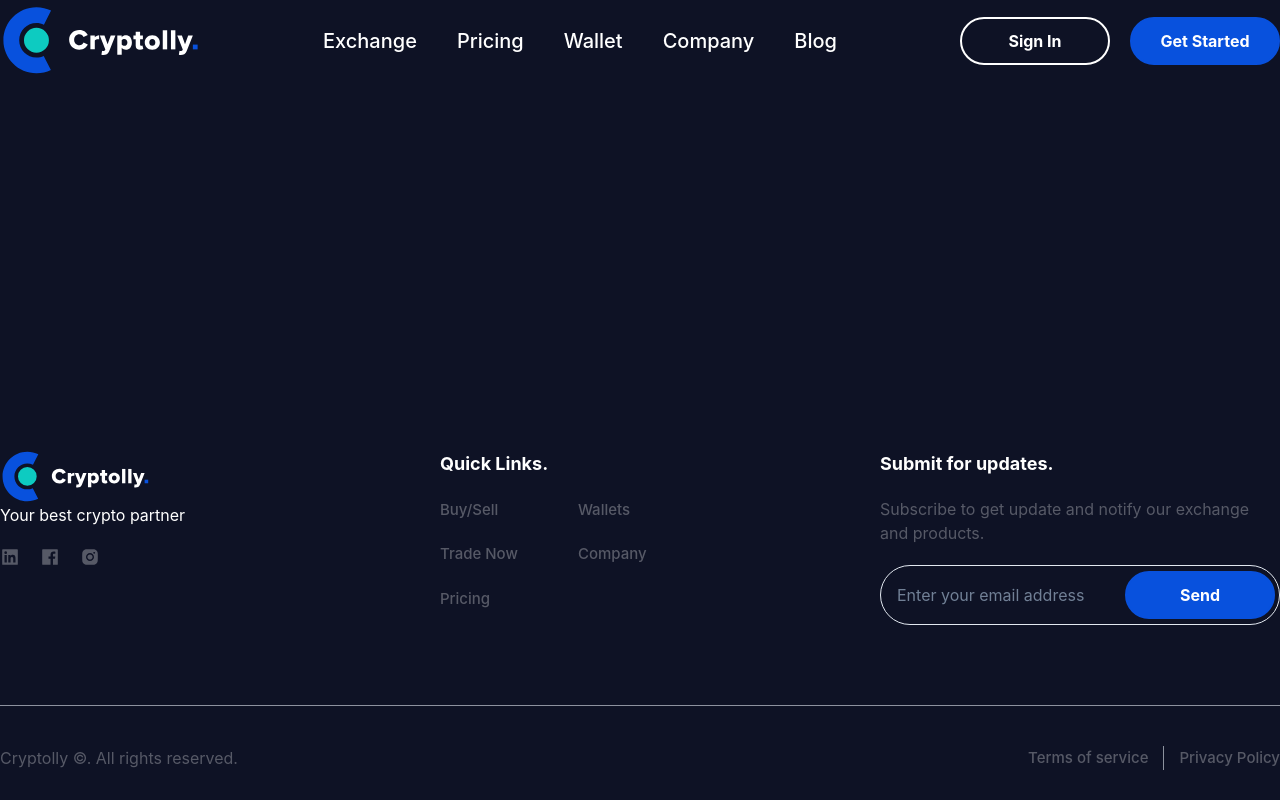
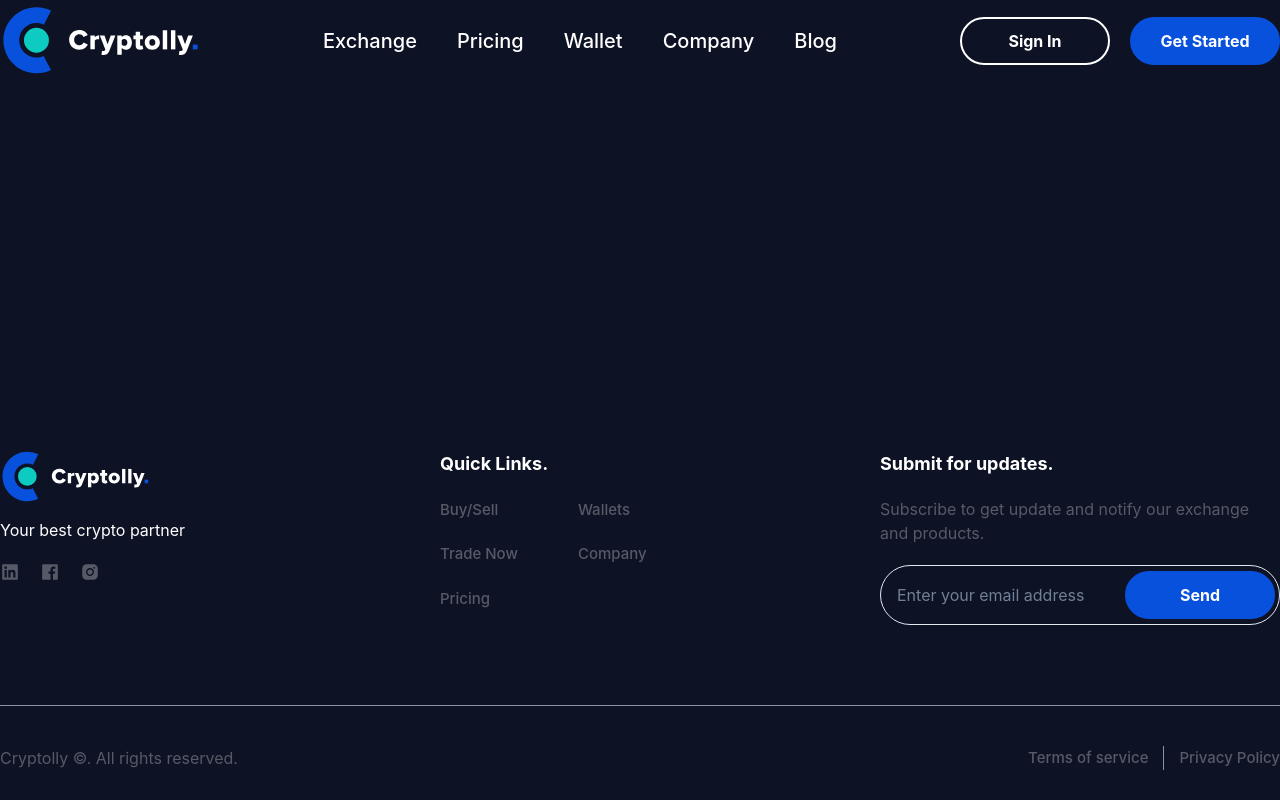
Before and after one commit to TerrelRJones/crypto-website, a React app: page / in a window 1280 px wide. Built offline with nearby package versions, Linux system fonts and the light colour scheme; no server answers.

Commit message:
fix: footer margins

```diff
--- a/src/components/Footer/Footer.tsx
+++ b/src/components/Footer/Footer.tsx
@@ -9,7 +9,7 @@ interface FooterProps {}
 export const Footer: React.FC<FooterProps> = () => {
   return (
     <Box marginTop="auto">
-      <Box maxW={1400} color="#fff" m="0 auto">
+      <Box maxW={1400} color="#fff" m="0 auto" mt="40px">
         <Flex justifyContent="space-between">
           <FooterLeftSection />
           <FooterMiddleSection />
--- a/src/components/Footer/sections/FooterLeftSection.tsx
+++ b/src/components/Footer/sections/FooterLeftSection.tsx
@@ -10,7 +10,7 @@ import {
 const FooterLeftSection = () => {
   return (
     <Box w={400}>
-      <Box w={150}>
+      <Box w={150} mb="15px">
         <FullLogo />
       </Box>
       <Text>Your best crypto partner</Text>
```
